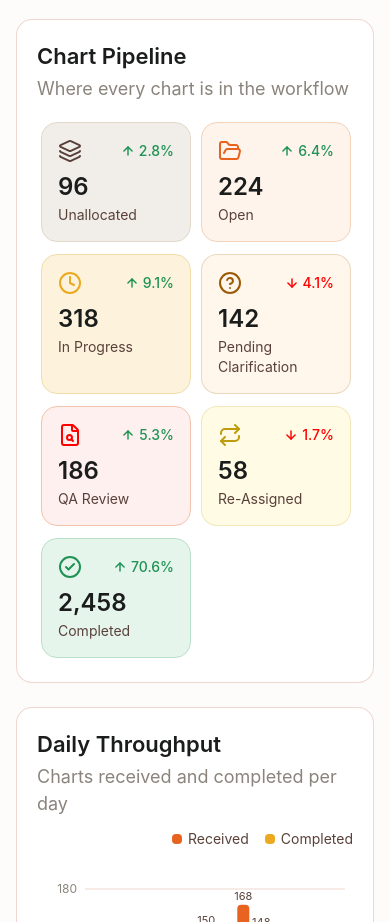
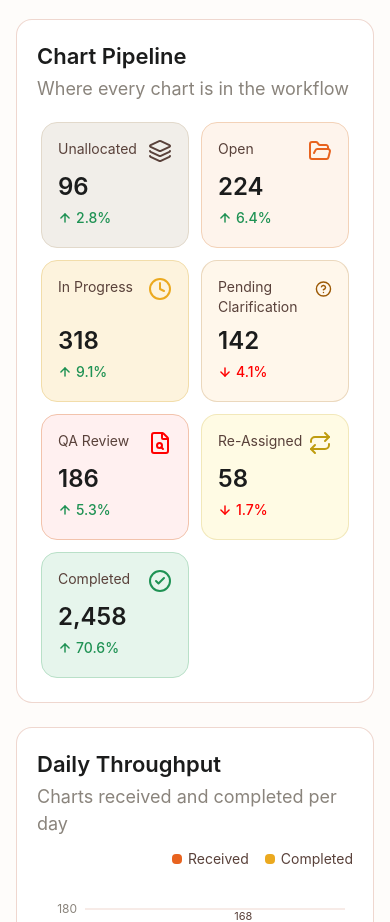
Before and after one commit to VenkatEchoIT/EHSClientDashboard, a React (Vite) app: page / in a window 390 px wide. Shown: the part 1760-2682 px from the top of the page. Built offline with nearby package versions, Linux system fonts and the light colour scheme.

Commit message:
minor changes in mobile responsive of both the dashboards

```diff
--- a/src/components/operations/DateFilters.tsx
+++ b/src/components/operations/DateFilters.tsx
@@ -35,7 +35,7 @@ export function DateFilters({ selected, onSelect }: DateFiltersProps) {
               }`}
             >
               {filter.label}
-              {isCustom && <CalendarDays className="h-3.5 w-3.5" strokeWidth={2} aria-hidden="true" />}
+              {isCustom && <CalendarDays className="h-4 w-4" strokeWidth={2} aria-hidden="true" />}
             </button>
           );
         })}
--- a/src/components/operations/OperationsHeader.tsx
+++ b/src/components/operations/OperationsHeader.tsx
@@ -62,7 +62,7 @@ export function OperationsHeader({ dateFilter, onDateFilterChange, tab, onTabCha
             aria-label="Refresh dashboard data"
             className="inline-flex h-8 w-8 items-center justify-center rounded-full border border-[var(--color-border-soft)] bg-[var(--color-surface)] text-[var(--color-ink-soft)] hover:bg-[var(--color-neutral-soft)] focus-visible:outline focus-visible:outline-2 focus-visible:outline-offset-2 focus-visible:outline-[var(--color-accent)] sm:h-9 sm:w-9"
           >
-            <RefreshCw className={`h-3.5 w-3.5 sm:h-4 sm:w-4 ${isRefreshing ? "animate-spin" : ""}`} />
+            <RefreshCw className={`h-4 w-4 sm:h-4 sm:w-4 ${isRefreshing ? "animate-spin" : ""}`} />
           </button>
           <div className="relative">
             <button
--- a/src/components/operations/PipelineCard.tsx
+++ b/src/components/operations/PipelineCard.tsx
@@ -81,35 +81,37 @@ export function PipelineCard({ stage }: { stage: PipelineStageData }) {
 
   return (
     <div
-      className={`flex min-w-[150px] flex-1 flex-col gap-3 rounded-2xl border ${tone.border} ${tone.bg} px-4 py-4`}
+      className={`flex min-w-0 flex-1 flex-col justify-between rounded-2xl border ${tone.border} ${tone.bg} p-4`}
     >
-      {/* Icon + TrendTag */}
-      <div className="flex items-center justify-between">
+      {/* Label + Icon */}
+      <div className="flex items-start justify-between">
+        <p className="text-sm text-[var(--color-ink-soft)]">
+          {stage.label}
+        </p>
+
         <Icon
           className={`h-6 w-6 ${tone.icon}`}
           strokeWidth={2}
           aria-hidden="true"
         />
-
-        {stage.trend && (
-          <TrendTag
-            trend={{
-              direction: stage.trend.direction,
-              label: stage.percentLabel,
-            }}
-          />
-        )}
       </div>
 
-      {/* Value + Label */}
-      <div>
-        <p className={`text-2xl font-semibold leading-none ${tone.text}`}>
+      {/* Value + Trend */}
+      <div className="mt-3">
+        <p className="text-2xl font-semibold leading-none text-[var(--color-ink)]">
           {stage.value.toLocaleString()}
         </p>
 
-        <p className="mt-1.5 text-sm text-[var(--color-ink-soft)]">
-          {stage.label}
-        </p>
+        {stage.trend && (
+          <div className="mt-2">
+            <TrendTag
+              trend={{
+                direction: stage.trend.direction,
+                label: stage.percentLabel,
+              }}
+            />
+          </div>
+        )}
       </div>
     </div>
   );
--- a/src/components/quality/AuditPerformance.tsx
+++ b/src/components/quality/AuditPerformance.tsx
@@ -67,8 +67,8 @@ export function AuditPerformance() {
           trend={trendFor(kpis.auditsPending, kpis.prev.auditsPending, "count")}
         />
         <InnerCard
-          icon={<Clock className="h-6 w-6 text-[var(--color-danger)]" strokeWidth={2} aria-hidden="true" />}
-          bg="bg-[var(--color-danger-soft)]"
+          icon={<Clock className="h-6 w-6 text-[var(--color-primary)]" strokeWidth={2} aria-hidden="true" />}
+          bg="bg-[var(--color-accent-softer)]"
           label="Avg. Audit Time"
           value={`${kpis.avgAuditTimeDays}`}
           unit="days"
--- a/src/components/quality/QualityInsightCard.tsx
+++ b/src/components/quality/QualityInsightCard.tsx
@@ -5,6 +5,9 @@ import {
   Inbox,
   ShieldCheck,
   TrendingUp,
+  FileSearch,
+  ChartNoAxesCombined,
+  Award,
   type LucideIcon,
 } from "lucide-react";
 import type { QualityInsightCardData } from "../../types/qualityPerformance";
@@ -17,6 +20,9 @@ const iconMap: Record<QualityInsightCardData["icon"], LucideIcon> = {
   trendingUp: TrendingUp,
   calendar: Calendar,
   inbox: Inbox,
+  fileSearch: FileSearch,
+  improvements: ChartNoAxesCombined,
+  speciality: Award,
 };
 
 const toneClasses: Record<QualityInsightCardData["tone"], { bg: string; icon: string }> = {
--- a/src/components/quality/QualityInsights.tsx
+++ b/src/components/quality/QualityInsights.tsx
@@ -8,15 +8,15 @@ export function QualityInsights() {
   const cards: QualityInsightCardData[] = [
     {
       id: "quality-vs-target",
-      icon: "shieldCheck",
+      icon: "fileSearch",
       label: "Quality vs target",
       value: `${Math.abs(insights.qualityVsTargetPts)} pts`,
       supporting: insights.qualityVsTargetPts >= 0 ? "below target" : "above target",
-      tone: "danger",
+      tone: "accent",
     },
     {
       id: "improvement",
-      icon: "trendingUp",
+      icon: "improvements",
       label: "Improvement",
       value: `${insights.improvementPts >= 0 ? "+" : ""}${insights.improvementPts} pts`,
       supporting: "vs previous period",
@@ -24,7 +24,7 @@ export function QualityInsights() {
     },
     {
       id: "top-specialty",
-      icon: "shieldCheck",
+      icon: "speciality",
       label: "Top specialty",
       value: insights.topSpecialty.specialty,
       supporting: `${insights.topSpecialty.passRate}% pass rate`,
@@ -36,7 +36,7 @@ export function QualityInsights() {
       label: "Most common error",
       value: insights.mostCommonError.reason,
       supporting: `${insights.mostCommonError.percent}% of total errors`,
-      tone: "amber",
+      tone: "danger",
     },
     {
       id: "rework-savings",
@@ -44,7 +44,7 @@ export function QualityInsights() {
       label: "Rework savings opportunity",
       value: `~${insights.reworkSavingsHours} hrs`,
       supporting: "if rework reduced by 50%",
-      tone: "accent",
+      tone: "amber",
     },
   ];
 
--- a/src/types/operations.ts
+++ b/src/types/operations.ts
@@ -22,7 +22,7 @@ export interface KPICardData {
   barValue?: number; // 0-100, used when visual === "bar"
 }
 
-export type PipelineTone = "neutral" | "accent" | "amber" | "info" | "success" | "danger";
+export type PipelineTone = "neutral" | "accent" | "amber" | "info" | "success" | "danger" |"darkyellow" | "reassigned";
 
 export interface PipelineStageData {
   id: string;
--- a/src/types/qualityPerformance.ts
+++ b/src/types/qualityPerformance.ts
@@ -80,7 +80,7 @@ export interface QualityKPICardData {
 
 export interface QualityInsightCardData {
   id: string;
-  icon: "clock" | "alertTriangle" | "shieldCheck" | "trendingUp" | "calendar" | "inbox";
+  icon: "clock" | "alertTriangle" | "shieldCheck" | "trendingUp" | "calendar" | "inbox" |"improvements" |"speciality"| "fileSearch";
   label: string;
   value: string;
   supporting: string;
```
